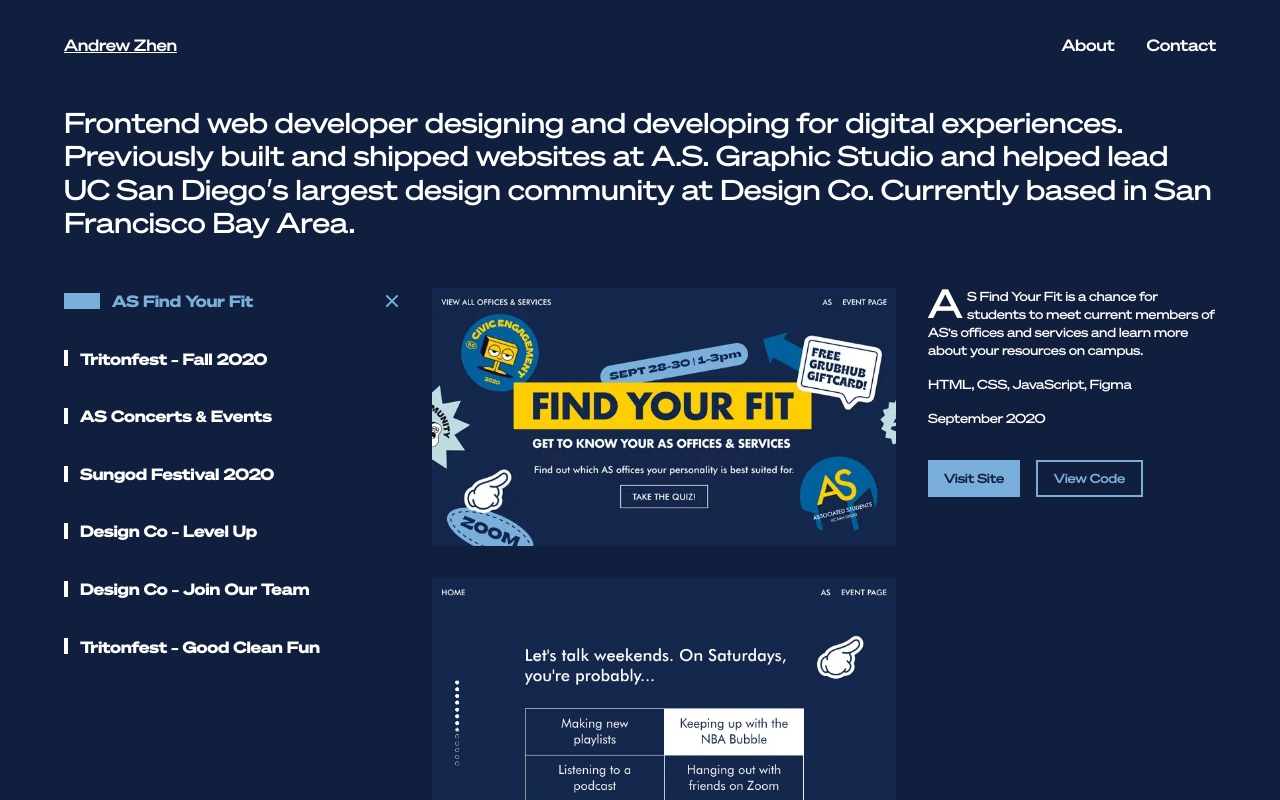
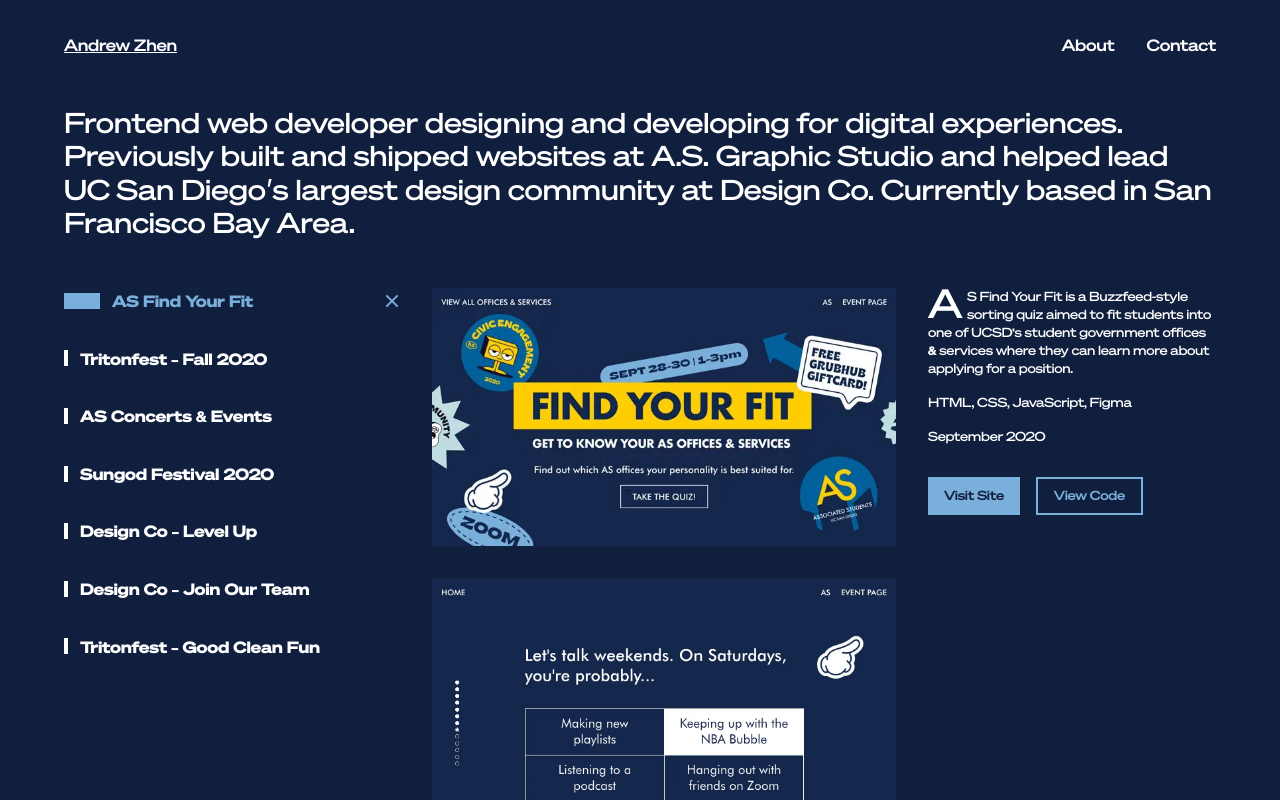
Before and after one commit to andrewzhen/portfolio, a React (Create React App) app: page / in a window 1280 px wide. Both pictures are taken after a click on the item "AS Find Your Fit". Shown: the top 800 px of the page. Built offline with nearby package versions, Linux system fonts and the light colour scheme.

Commit message:
update resume, description structure

```diff
--- a/src/Pages/Home.js
+++ b/src/Pages/Home.js
@@ -111,7 +111,7 @@
                 backgroundColor={project.backgroundColor}
                 base={project.base}
                 images={project.images}
-                description={project.description}
+                descriptions={project.descriptions}
                 tools={project.tools}
                 date={project.date}
                 url={project.url}
@@ -202,16 +202,20 @@
               top: mobile ? "6rem" : "3rem"
             }}
           >
-            <p
-              className="dropcap--work"
-              style={{ marginBottom: SPACER1 }}
-            >
-              { clicked.description }
-            </p>
+            { clicked.descriptions &&
+              clicked.descriptions.map((description, idx) =>
+                <p
+                  className={idx === 0 && "dropcap--work"}
+                  style={{ marginBottom: SPACER1 }}
+                >
+                  { description }
+                </p>
+              )
+            }
             <p style={{ marginBottom: SPACER1 }}>{ clicked.tools }</p>
             <p style={{ marginBottom: SPACER2 }}>{ clicked.date }</p>
 
-            {clicked.description &&
+            {clicked.descriptions &&
               <div className="work__details__links">
                 <a
                   className="work__details__links__button work__details__links__button--site"
--- a/src/components/Project.js
+++ b/src/components/Project.js
@@ -26,7 +26,7 @@
     backgroundColor: props.backgroundColor,
     base: props.base,
     images: props.images,
-    description: props.description,
+    descriptions: props.descriptions,
     tools: props.tools,
     date: props.date,
     url: props.url,
--- a/src/projects.js
+++ b/src/projects.js
@@ -5,7 +5,7 @@
     backgroundColor: "#101F3E",
     base: "/images/as/",
     images: ["as.webp", "as-quiz.webp", "as-results.webp", "as-mobile.webp"],
-    description: "AS Find Your Fit is a chance for students to meet current members of AS's offices and services and learn more about your resources on campus.",
+    descriptions: ["AS Find Your Fit is a Buzzfeed-style sorting quiz aimed to fit students into one of UCSD's student government offices & services where they can learn more about applying for a position."],
     tools: "HTML, CSS, JavaScript, Figma",
     date: "September 2020",
     url: "https://as.ucsd.edu/findyourfit/",
@@ -17,7 +17,7 @@
     backgroundColor: "#6A378D",
     base: "/images/tf-fall2020/",
     images: ["tf-fall2020.webp", "tf-fall2020-event.webp", "tf-fall2020-mobile.webp"],
-    description: "Triton Fest is UC San Diego’s late night, weekend event series held at the beginning of the fall and winter quarters. From delicious free food to cultural performances, from go-kart racing to live music, there’s something for everyone at each Triton Fest event.",
+    descriptions: ["Triton Fest is UC San Diego’s late night, weekend event series held at the beginning of the fall and winter quarters. From delicious free food to cultural performances, from go-kart racing to live music, there’s something for everyone at each Triton Fest event."],
     tools: "HTML, CSS, JavaScript, Figma",
     date: "August 2020",
     url: "https://tritonfest.ucsd.edu/",
@@ -29,7 +29,7 @@
     backgroundColor: "#5980B6",
     base: "/images/asce/",
     images: ["asce.webp", "asce-about.webp", "asce-archive.webp", "asce-mobile.webp"],
-    description: "ASCE, Associated Students office of Concerts & Events, is UC San Diego's student programming board responsible for some of the longest standing campus traditions. My teammate, Leo Cooperband, and I were tasked with revamping ASCE's website for a more event-driven experience by giving them a new visual identity.",
+    descriptions: ["ASCE, Associated Students office of Concerts & Events, is UC San Diego's student programming board responsible for some of the longest standing campus traditions. My teammate, Leo Cooperband, and I were tasked with revamping ASCE's website for a more event-driven experience by giving them a new visual identity."],
     tools: "HTML, CSS, JavaScript, Figma",
     date: "September 2020",
     url: "https://asce.ucsd.edu/",
@@ -41,8 +41,8 @@
     backgroundColor: "#4E9BC9",
     base: "/images/sgf/",
     images: ["sgf.webp", "sgf-safety.webp", "sgf-mobile.webp"],
-    description: "The Sun God Festival is an annual music and arts festival presented by UCSD Associated Students Concerts & Events (ASCE). Of humble origins, the festival began in 1983 as a small, student-organized event that aimed to provide UCSD with a spring festival. In accordance with the San Diego climate, the 1st festival was rained out. Over the past 30 years, the festival has added student booths, vendor booths, three stages, art installations, and a campus-halting student atmosphere that is the envy of every college festival this side of the Rockies.",
-    tools: "HTML, Sass, JavaScript, Figma",
+    descriptions: ["The Sun God Festival is an annual music and arts festival presented by UCSD Associated Students Concerts & Events (ASCE). Of humble origins, the festival began in 1983 as a small, student-organized event that aimed to provide UCSD with a spring festival. In accordance with the San Diego climate, the 1st festival was rained out. Over the past 30 years, the festival has added student booths, vendor booths, three stages, art installations, and a campus-halting student atmosphere that is the envy of every college festival this side of the Rockies."],
+    tools: "HTML, SASS, JavaScript, Figma",
     date: "February 2020",
     url: "http://sgf.ucsd.edu/",
     code: "https://github.com/andrewzhen/Sungod-Festival-2020"
@@ -53,8 +53,8 @@
     backgroundColor: "#000000",
     base: "/images/dco-levelup/",
     images: ["dco-levelup.webp", "dco-levelup-mobile.webp"],
-    description: "Design Co is a student-run, pre-professional design organization at UC San Diego. Our goal is to help our community prepare for an industry setting by supplementing their learning with weekly events which include industry talks, information sessions and workshops. Each week, we consistently see a turnout of between 50 and 100 people and students report that they form lasting connections with each other at our events.",
-    tools: "React, Sass, Git, Figma",
+    descriptions: ["Design Co is a student-run, pre-professional design organization at UC San Diego. Our goal is to help our community prepare for an industry setting by supplementing their learning with weekly events which include industry talks, information sessions and workshops. Each week, we consistently see a turnout of between 50 and 100 people and students report that they form lasting connections with each other at our events."],
+    tools: "React, SASS, Git, Figma",
     date: "May 2020",
     url: "https://levelup.ucsddesign.co/",
     code: "https://github.com/ucsddesignco/levelup"
@@ -65,8 +65,8 @@
     backgroundColor: "#006064",
     base: "/images/dco-joinourteam/",
     images: ["dco-joinourteam.webp", "dco-joinourteam-role.webp", "dco-joinourteam-mobile.webp"],
-    description: "Design Co is a student-run, pre-professional design organization at UC San Diego. Our goal is to help our community prepare for an industry setting by supplementing their learning with weekly events which include industry talks, information sessions and workshops. Each week, we consistently see a turnout of between 50 and 100 people and students report that they form lasting connections with each other at our events.",
-    tools: "React, Sass, Git, Figma",
+    descriptions: ["Design Co is a student-run, pre-professional design organization at UC San Diego. Our goal is to help our community prepare for an industry setting by supplementing their learning with weekly events which include industry talks, information sessions and workshops. Each week, we consistently see a turnout of between 50 and 100 people and students report that they form lasting connections with each other at our events."],
+    tools: "React, SASS, Git, Figma",
     date: "February 2020",
     url: "http://www.ucsddesign.co/join-our-team",
     code: "https://github.com/ucsddesignco/designco/blob/master/src/pages/JoinOurTeam.js"
@@ -77,7 +77,7 @@
     backgroundColor: "#317BB7",
     base: "/images/tf-goodcleanfun/",
     images: ["tf-goodcleanfun.webp", "tf-goodcleanfun-archive.webp"],
-    description: "Triton Fest is UC San Diego’s late night, weekend event series held at the beginning of the fall and winter quarters. From delicious free food to cultural performances, from go-kart racing to live music, there’s something for everyone at each Triton Fest event.",
+    descriptions: ["Triton Fest is UC San Diego’s late night, weekend event series held at the beginning of the fall and winter quarters. From delicious free food to cultural performances, from go-kart racing to live music, there’s something for everyone at each Triton Fest event."],
     tools: "HTML, CSS, JavaScript, Figma",
     date: "April 2020",
     url: "https://tritonfest.ucsd.edu/goodcleanfun/",
```
Also changed, not shown: 2 other files (tests, documents, lock files or other folders).
